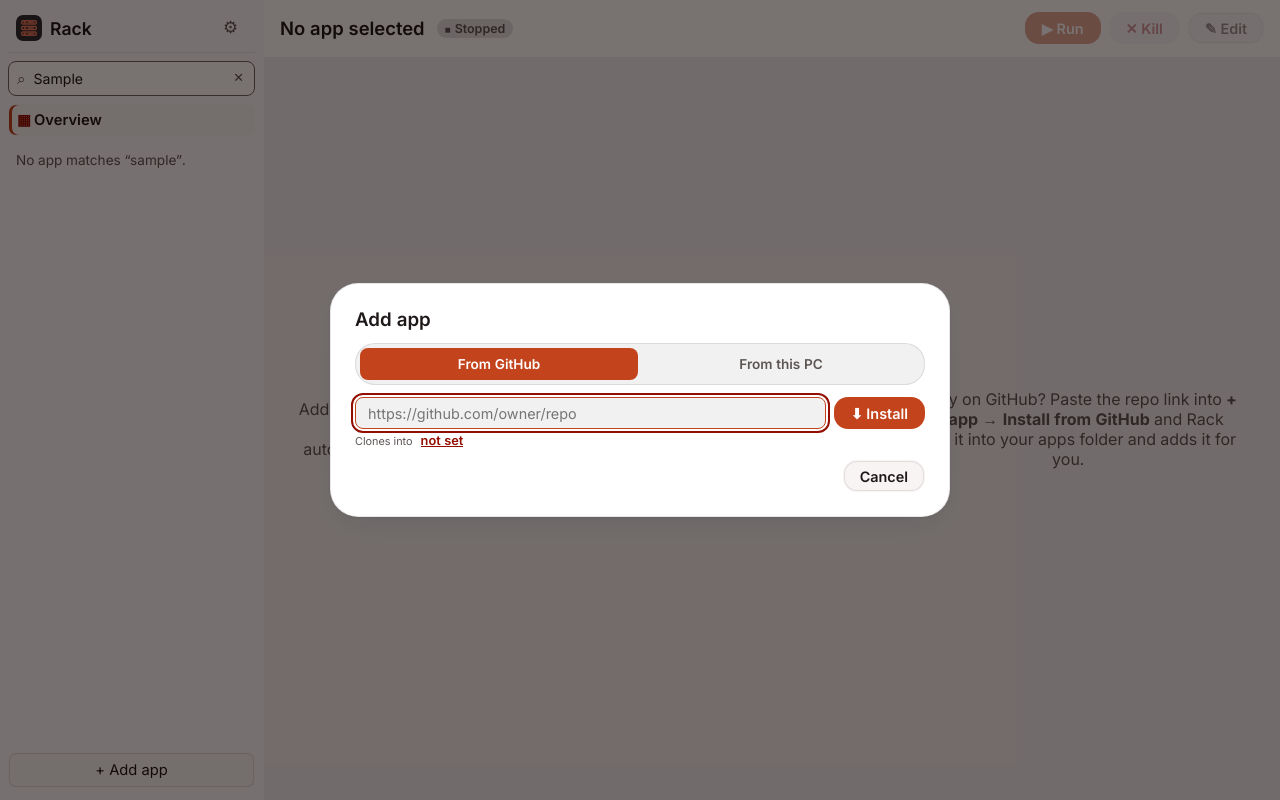
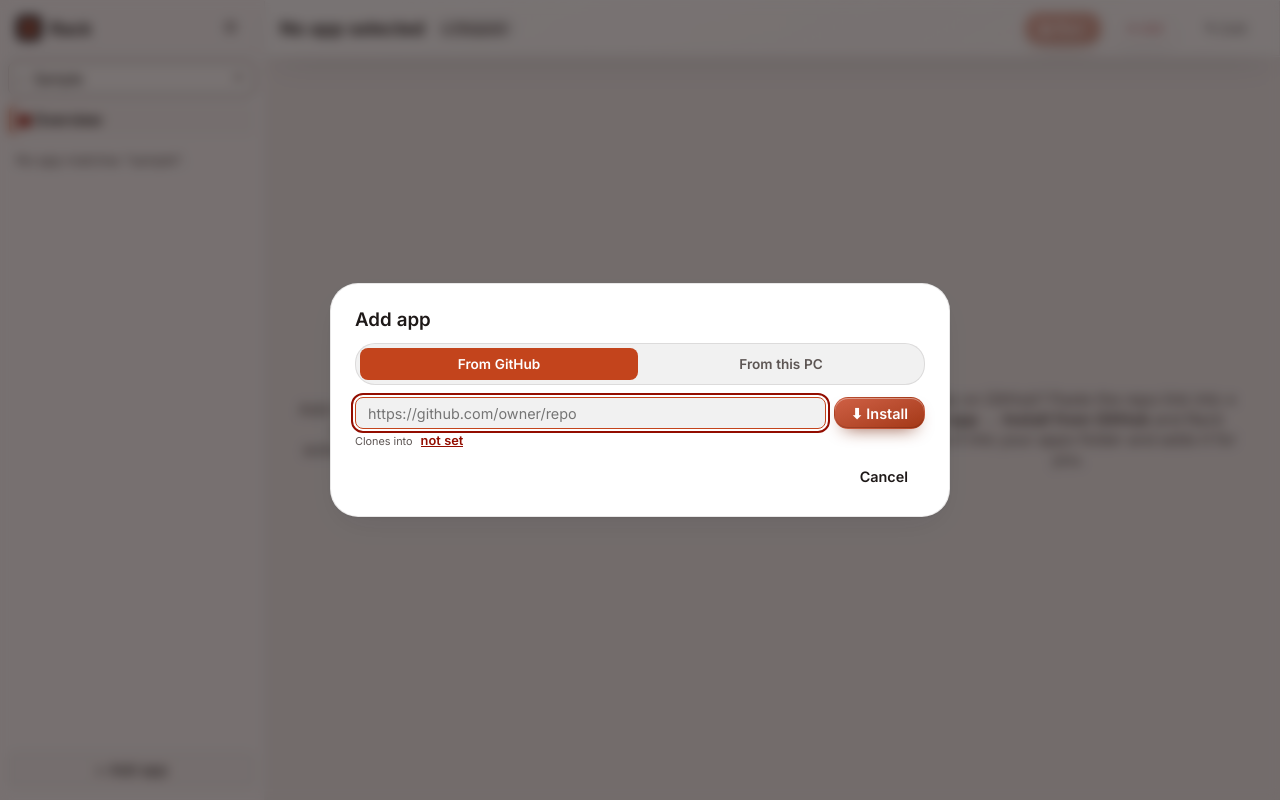
Before and after one commit to CornyBirdy/Rack, a plain HTML site: page public/index.html in a window 1280 px wide. Both pictures are taken after typing "Sample" into the empty fields and a click on the button "+ Add app". Drawn offline with Linux system fonts and the light colour scheme; no server answers.

Commit message:
Glassy controls: translucent sheen, lit edge and soft blur on buttons, pills and floating bars
Co-Authored-By: Claude Sonnet 5.5 <noreply@anthropic.com>
Claude-Session: https://claude.ai/code/session_01TFWC3V3zMps6GW8kM3qu3d

```diff
--- a/public/glass.css
+++ b/public/glass.css
@@ -74,7 +74,6 @@ body::before { content: ""; position: fixed; inset: 0; z-index: -1; background:
 
 /* ================= Flat: quiet chrome, one accent, no glass, glows or colour washes (unslop method) ================= */
 :root { --spring: cubic-bezier(0.2, 0.7, 0.2, 1); } /* one easing curve: nothing overshoots */
-*, *::before, *::after { backdrop-filter: none !important; -webkit-backdrop-filter: none !important; }
 .ov-row:hover { transform: none; } .menu-item:active, .btn:not(:disabled):active { transform: none; }
 
 /* ================= Flatkey look: near-black ground, sheened surfaces with no outlines, light type, pill controls ================= */
@@ -90,3 +89,10 @@ input, select, textarea { background: var(--sunken); border-color: transparent;
 .menu-item.active, .menu-item[aria-current="true"] { background: var(--field); }
 .app-item { border-color: transparent; } .app-item.selected { background: var(--field); border-color: transparent; }
 .sidebar input { border-color: transparent; }
+
+/* ================= Glass controls ================= */
+.btn:where(:not(.btn-run):not([class*="ghost"])) { background: var(--g-fill), var(--field); box-shadow: var(--g-edge), var(--g-drop); -webkit-backdrop-filter: blur(var(--blur-ctl)) saturate(1.5); backdrop-filter: blur(var(--blur-ctl)) saturate(1.5); }
+.btn:where(:not(.btn-run):not([class*="ghost"])):hover { background: var(--g-fill), var(--field) !important; filter: brightness(1.14); }
+.btn-run { background: linear-gradient(160deg, color-mix(in oklch, var(--a) 100%, white 16%), color-mix(in oklch, var(--a) 100%, black 14%)); box-shadow: inset 0 1px 0 oklch(1 0 0 / .38), inset 0 -1px 0 oklch(0 0 0 / .14), 0 8px 18px -10px color-mix(in oklch, var(--a) 70%, black); }
+.btn-ghost { background: transparent; box-shadow: none; -webkit-backdrop-filter: none; backdrop-filter: none; filter: none; }
+.topbar { background: var(--g-fill), var(--g-bar); box-shadow: var(--g-edge), 0 14px 34px -14px var(--shadow-c); -webkit-backdrop-filter: blur(var(--blur-ctl)) saturate(1.5); backdrop-filter: blur(var(--blur-ctl)) saturate(1.5); }
--- a/public/tokens.css
+++ b/public/tokens.css
@@ -238,3 +238,29 @@
   --space-1: var(--s-1); --space-2: var(--s-2); --space-3: var(--s-3); --space-4: var(--s-4);
   --space-5: var(--s-5); --space-6: var(--s-6); --space-7: var(--s-7); --space-8: var(--s-8);
 }
+
+/* ---- glass controls: buttons, pills and floating bars get a translucent sheen, a lit top edge and a soft blur */
+:root {
+  --blur-ctl: 16px;
+  --g-fill: linear-gradient(150deg, oklch(1 0 0 / 0.11), oklch(1 0 0 / 0.03) 55%, oklch(1 0 0 / 0.06));
+  --g-edge: inset 0 1px 0 oklch(1 0 0 / 0.17), inset 0 0 0 1px oklch(1 0 0 / 0.05);
+  --g-drop: 0 8px 20px -10px oklch(0 0 0 / 0.65);
+  --g-bar: color-mix(in oklch, var(--float) 58%, transparent);
+}
+@media (prefers-color-scheme: light) {
+  :root:not([data-theme="dark"]) {
+    --g-fill: linear-gradient(150deg, oklch(1 0 0 / 0.95), oklch(1 0 0 / 0.5) 60%, oklch(1 0 0 / 0.75));
+    --g-edge: inset 0 1px 0 oklch(1 0 0 / 1), inset 0 0 0 1px oklch(0.22 0.008 var(--h) / 0.07);
+    --g-drop: 0 8px 18px -10px oklch(0.25 0.005 var(--h) / 0.3);
+  }
+}
+:root[data-theme="light"] {
+  --g-fill: linear-gradient(150deg, oklch(1 0 0 / 0.95), oklch(1 0 0 / 0.5) 60%, oklch(1 0 0 / 0.75));
+  --g-edge: inset 0 1px 0 oklch(1 0 0 / 1), inset 0 0 0 1px oklch(0.22 0.008 var(--h) / 0.07);
+  --g-drop: 0 8px 18px -10px oklch(0.25 0.005 var(--h) / 0.3);
+}
+:root[data-theme="dark"] {
+  --g-fill: linear-gradient(150deg, oklch(1 0 0 / 0.11), oklch(1 0 0 / 0.03) 55%, oklch(1 0 0 / 0.06));
+  --g-edge: inset 0 1px 0 oklch(1 0 0 / 0.17), inset 0 0 0 1px oklch(1 0 0 / 0.05);
+  --g-drop: 0 8px 20px -10px oklch(0 0 0 / 0.65);
+}
```
Also changed, not shown: 1 other file.
